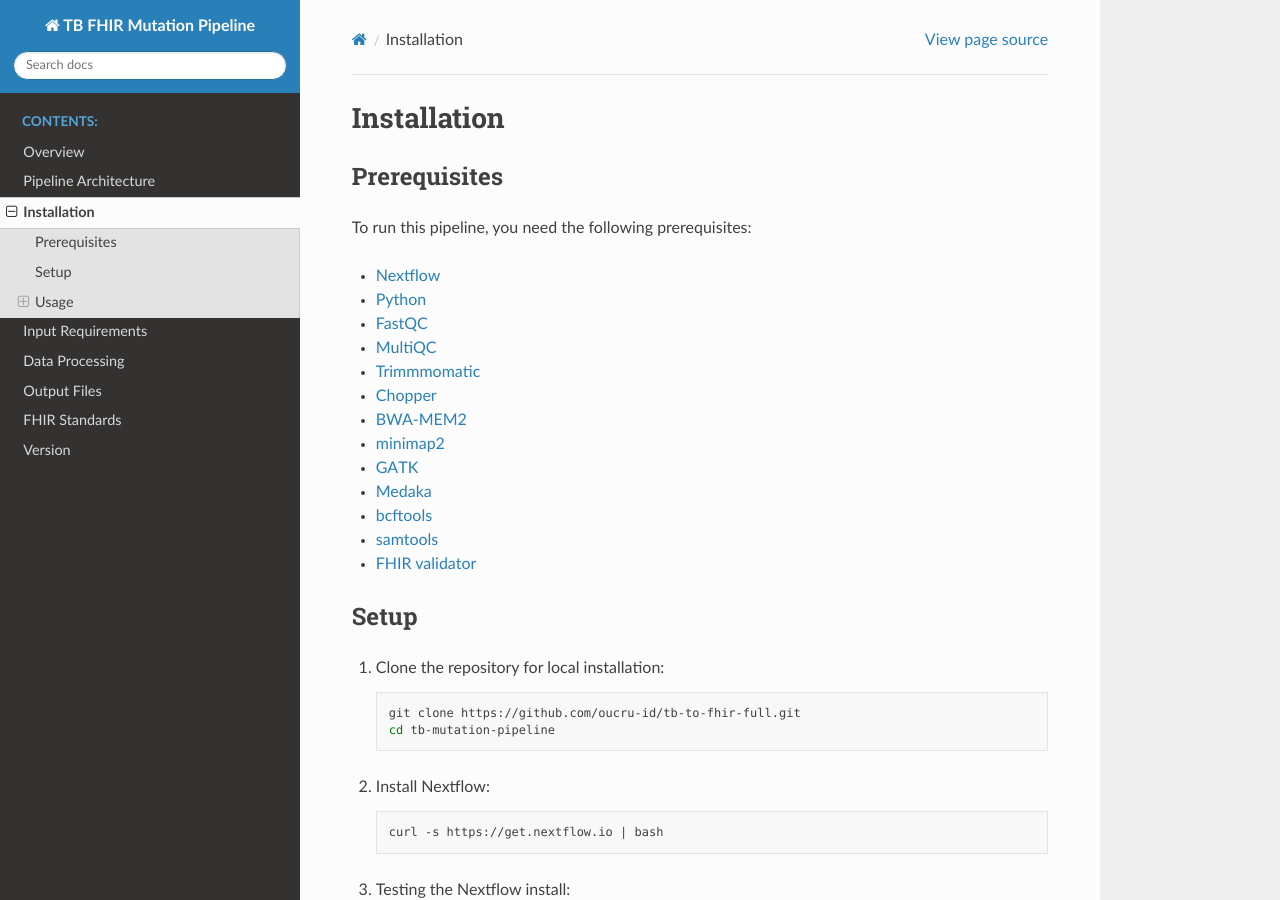
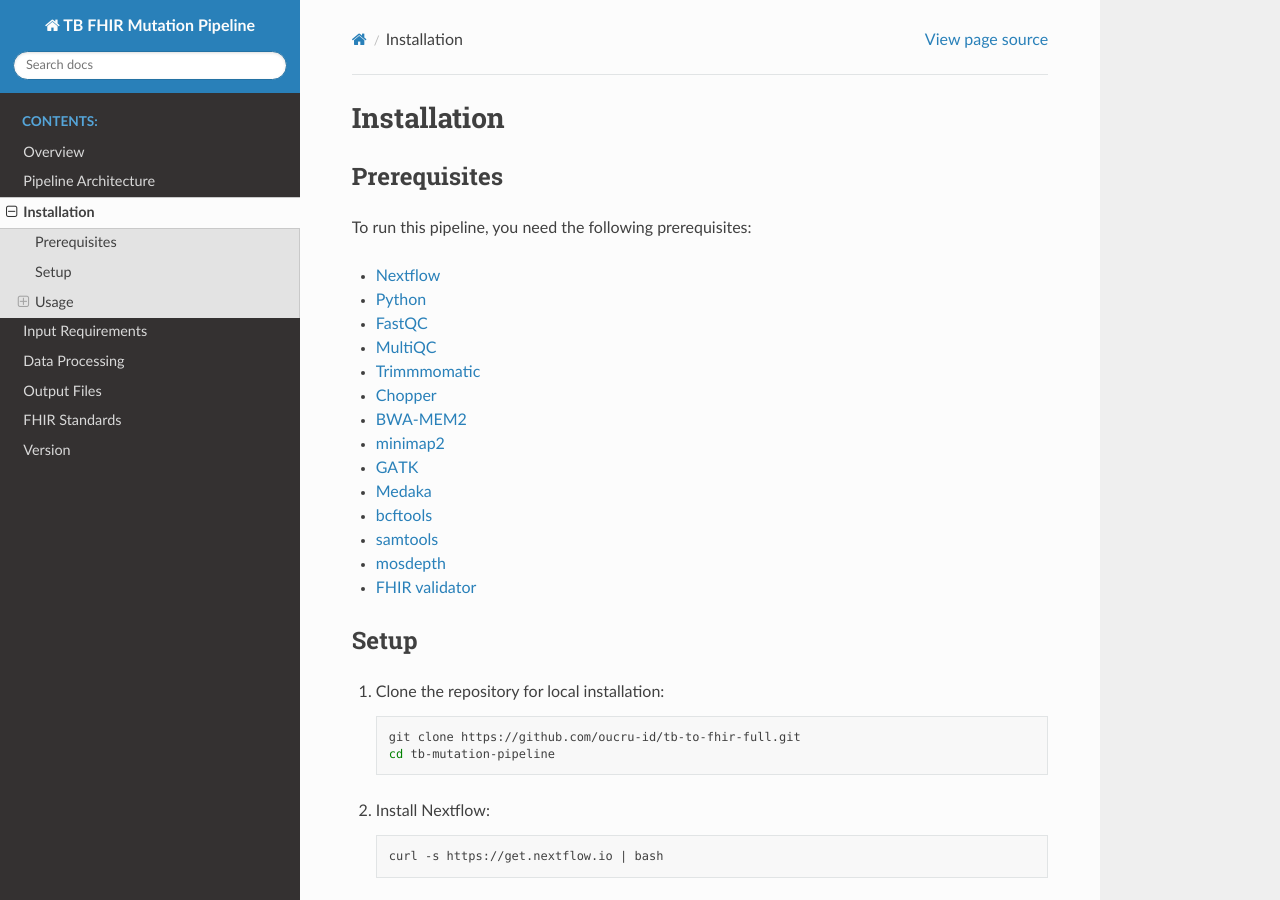
Before and after one commit to robind1/TB-pipeline-docs, a Sphinx documentation site: the page built from docs/source/installation.md, in a window 1280 px wide and 900 px high. Built offline with Sphinx 7.4.7 and the Read the Docs theme 3.1.0, drawn with Linux system fonts in a browser that asks for light colours.

Commit message:
Update installation.md

```diff
--- a/docs/source/installation.md
+++ b/docs/source/installation.md
@@ -15,6 +15,7 @@
 *   [Medaka](https://github.com/nanoporetech/medaka)
 *   [bcftools](https://github.com/samtools/bcftools)
 *   [samtools](https://github.com/samtools/samtools)
+*   [mosdepth](https://github.com/brentp/mosdepth)
 *   [FHIR validator](https://github.com/hapifhir/org.hl7.fhir.validator-wrapper)
 
 ## Setup
```
